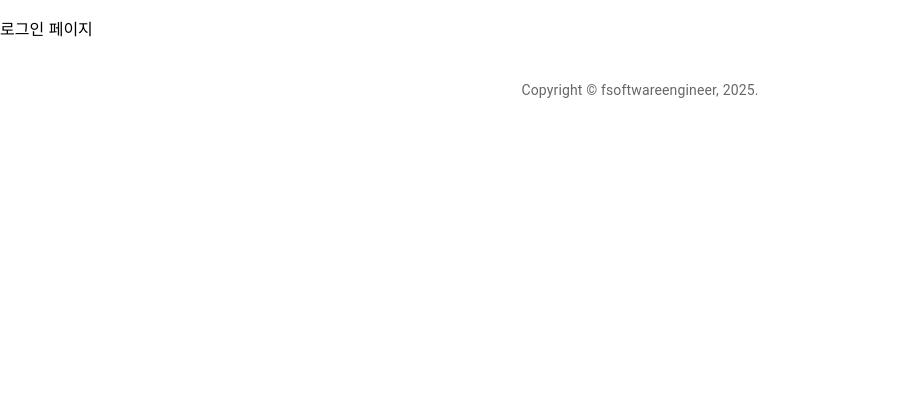
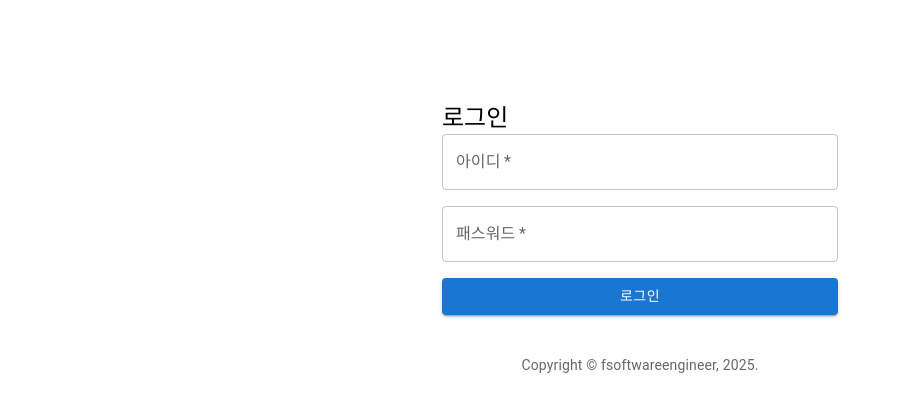
Before and after one commit to pubparksy/todo-react-app, a React (Create React App) app: page /login in a window 1280 px wide. Shown: the top 412 px of the page, without its empty margins (0-902 px from the left). Built offline with nearby package versions, Linux system fonts and the light colour scheme.

Commit message:
feat : Add Login JSX, signin func (5.2 로그인페이지)

```diff
--- a/src/Login.js
+++ b/src/Login.js
@@ -1,9 +1,59 @@
-import React from 'react'
+import React from 'react';
+import { Container, Grid, Typography, TextField, Button } from "@mui/material";
+import { signin } from "./service/ApiService";
 
-const Login = () => {
-  return (
-    <p>로그인 페이지</p>
-  )
-}
+function Login() {
+  const handleSubmit = (event) => {
+    event.preventDefault();
+    const data = new FormData(event.target);
+    const username = data.get("username");
+    const password = data.get("password");
+    // ApiService의 signin 메서드를 사용해 로그인.
+    signin({ username: username, password: password });
+  };
+
+  return ( // JSX
+    <Container component="main" maxWidth="xs" style={{ marginTop: "8%" }}>
+      <Grid container spacing={2}>
+        <Grid item xs={12}>
+          <Typography component="h1" variant="h5">
+            로그인
+          </Typography>
+        </Grid>
+      </Grid>
+      <form noValidate onSubmit={handleSubmit}>
+        {" "}
+        {/* submit 버튼을 누르면 handleSubmit이 실행됨. */}
+        <Grid container spacing={2}>
+          <Grid item xs={12}>
+            <TextField
+              variant="outlined" required fullWidth
+              id="username"
+              label="아이디"
+              name="username"
+              autoComplete="username"
+            />
+          </Grid>
+          <Grid item xs={12}>
+            <TextField
+              variant="outlined" required fullWidth
+              name="password"
+              label="패스워드"
+              type="password"
+              id="password"
+              autoComplete="current-password"
+            />
+          </Grid>
+          <Grid item xs={12}>
+            <Button type="submit" fullWidth variant="contained" color="primary">
+              로그인
+            </Button>
+          </Grid>
+        </Grid>
+      </form>
+    </Container>
+  );
+};
+
 
 export default Login;
--- a/src/service/ApiService.js
+++ b/src/service/ApiService.js
@@ -31,3 +31,15 @@
     });
 
 }
+
+
+export function signin(userDTO) {
+  return call("/auth/signin", "POST", userDTO)
+    .then((response) => {
+      // console.log("response : ", response);
+      if (response.token) {
+        // token이 존재하는 경우 Todo 화면으로 리디렉트
+        window.location.href = "/";
+      }
+    });
+}
```
